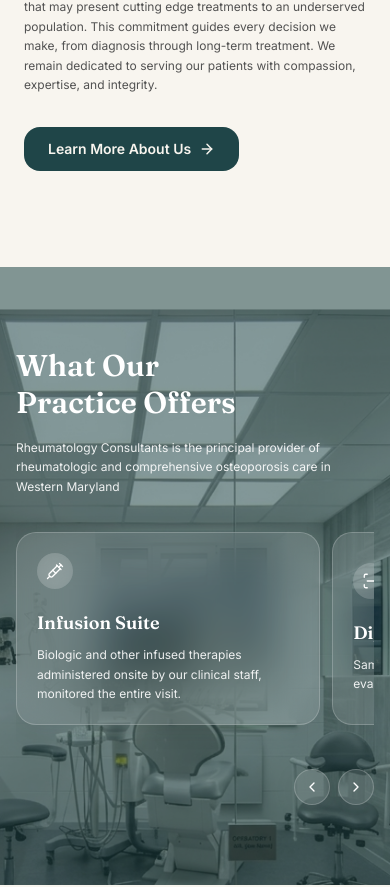
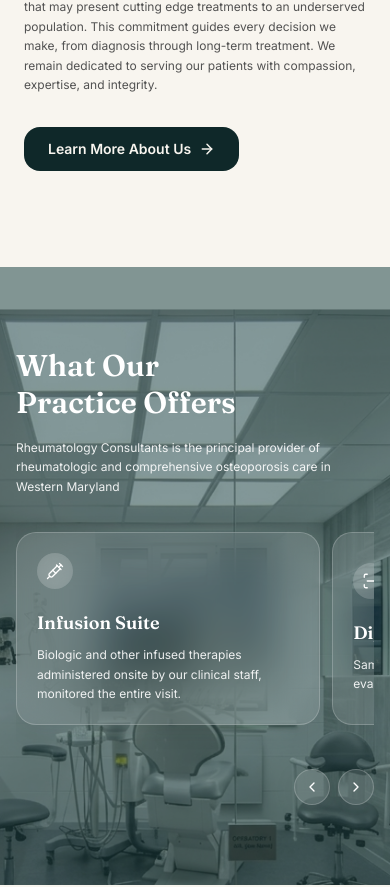
Before and after one commit to writefreak/rheumdocs, a Next.js app: page / in a window 390 px wide. Shown: the part 1035-1922 px from the top of the page. Built offline with nearby package versions, Linux system fonts and the light colour scheme.

Commit message:
Update primary color

```diff
--- a/app/globals.css
+++ b/app/globals.css
@@ -3,7 +3,9 @@
 @tailwind utilities;
 
 :root {
-  --color-primary: #1f4548;
+  /* --color-primary: #1f4548; */
+
+  --color-primary: #0f2829;
   --color-primary-dark: #1f4548;
   /* --color-accent: #c98a3e; */
   --color-accent: #a36b2b;
--- a/components/sections/ServicesSection.tsx
+++ b/components/sections/ServicesSection.tsx
@@ -152,7 +152,7 @@ export default function ConditionsCarouselSection() {
                     whileInView={{ opacity: 1, y: 0 }}
                     viewport={{ once: true, margin: "-60px" }}
                     transition={{ duration: 0.4, delay: i * 0.05 }}
-                    className="w-[78vw] shrink-0 snap-start rounded-2xl border border-primary/30 bg-[#1f4548]/5 shadow-sm md:p-7 p-5 sm:w-80"
+                    className="w-[78vw] shrink-0 snap-start rounded-2xl border border-primary/30 bg-[#0f2829]/5 shadow-sm md:p-7 p-5 sm:w-80"
                   >
                     <img
                       src={item.image}
--- a/components/shared/Footer.tsx
+++ b/components/shared/Footer.tsx
@@ -11,7 +11,7 @@ const navLinks = [
 
 export default function Footer() {
   return (
-    <footer className="bg-[#1F4548] px-6 py-16 text-bg lg:px-10">
+    <footer className="bg-primary px-6 py-16 text-bg lg:px-10">
       <div className="mx-auto max-w-7xl">
         <div className="grid gap-10 sm:grid-cols-2 lg:grid-cols-4">
           <div>
```
